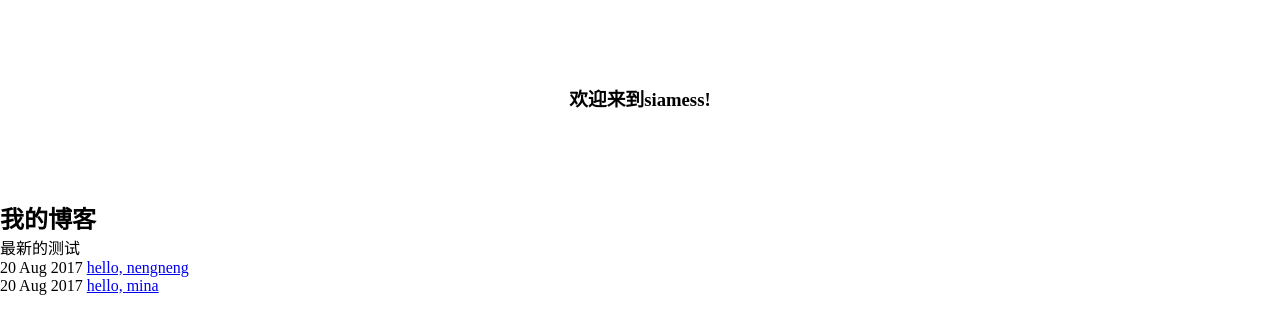
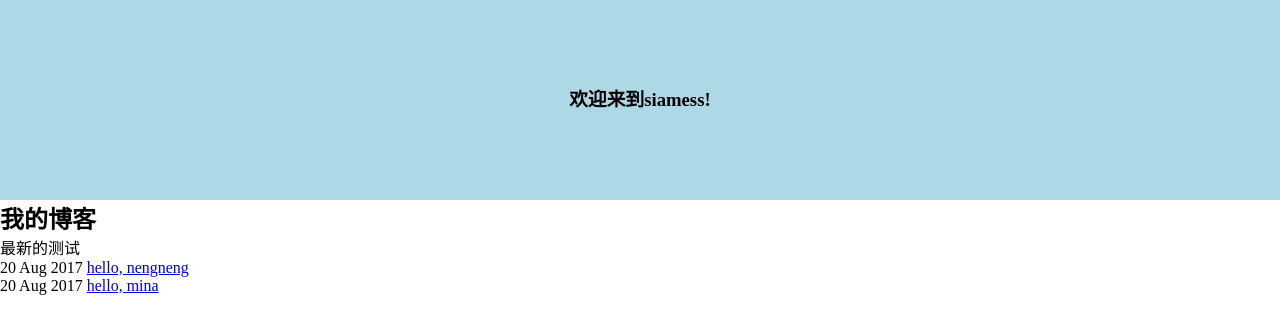
Before and after one commit to zhaoshiming/blog, a Jekyll site: the page built from index.html, in a window 1280 px wide. Shown: the top 334 px of the page. Built offline with Jekyll 4.4.1, drawn with Linux system fonts in a browser that asks for light colours.

Commit message:
Update index.css

```diff
--- a/css/index.css
+++ b/css/index.css
@@ -2,7 +2,7 @@
 .head {
 	width: 100%;
 	height: 200px;
-	background: lighthblue;
+	background: lightblue;
 }
 .head .head-content {
 	width: 1200px;
```
